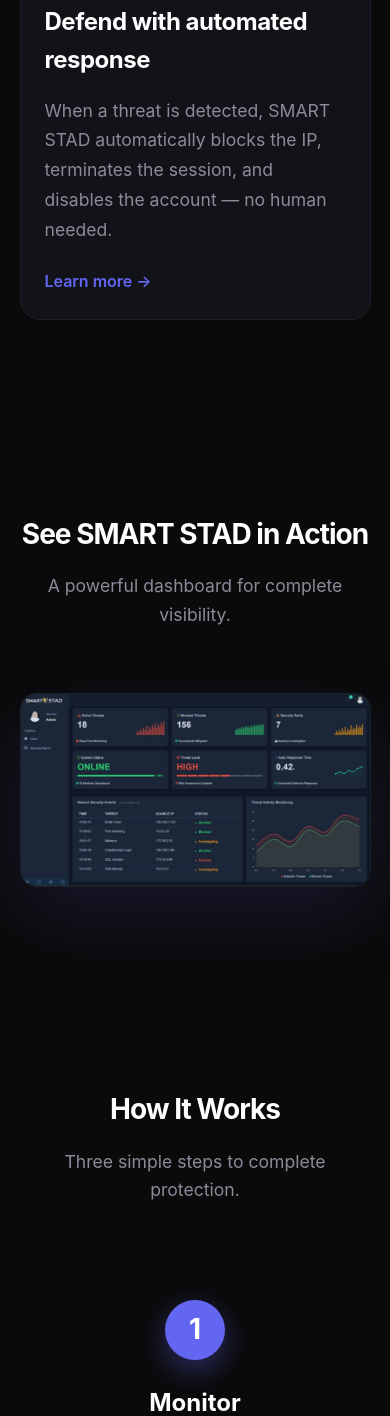
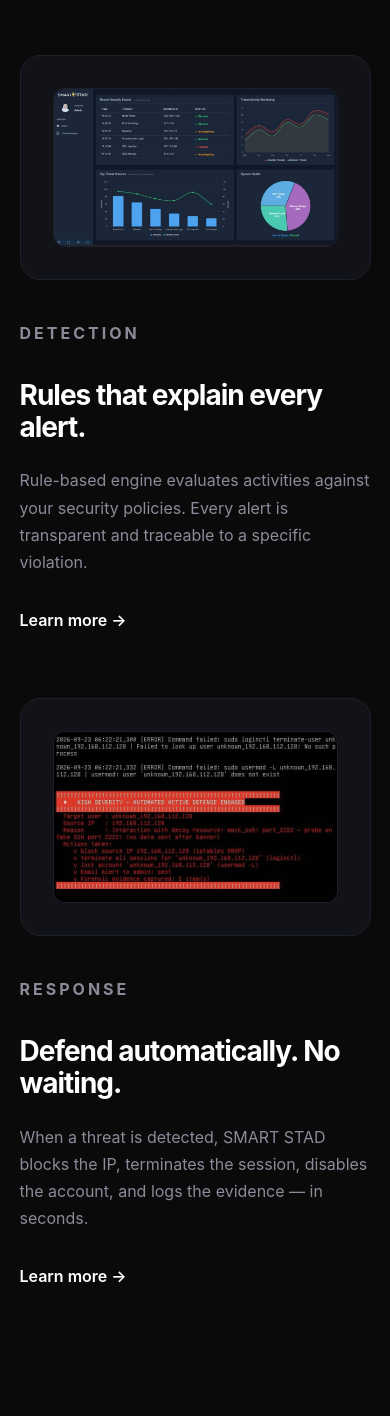
Before and after one commit to alissaazmizan-cloud/smart-stad, a Flask app: page / in a window 390 px wide; the page is wider, and only the part inside the window is pictured. Shown: the part 2576-3992 px from the top of that part. Run offline with Flask 3, Linux system fonts and the light colour scheme.

Commit message:
Add feature blocks section

```diff
--- a/static/css/landing.css
+++ b/static/css/landing.css
@@ -401,6 +401,119 @@ footer {
     opacity: 1;
     transform: translateY(0);
 }
+/* =========================== */
+/* FEATURE BLOCKS */
+/* =========================== */
+.feature-blocks {
+    padding: 6rem 5%;
+    max-width: 1200px;
+    margin: 0 auto;
+    display: flex;
+    flex-direction: column;
+    gap: 8rem;
+}
+
+.feature-block {
+    display: flex;
+    flex-direction: column;
+    gap: 2.5rem;
+}
+
+.feature-block-image {
+    background-color: var(--bg-card);
+    border: 1px solid var(--border);
+    border-radius: 20px;
+    padding: 4rem;
+    display: flex;
+    justify-content: center;
+    align-items: center;
+    transition: border-color 0.3s, box-shadow 0.3s;
+    position: relative;
+    overflow: hidden;
+}
+
+.feature-block-image::before {
+    content: '';
+    position: absolute;
+    top: 50%;
+    left: 50%;
+    transform: translate(-50%, -50%);
+    width: 60%;
+    height: 60%;
+    background: radial-gradient(circle, var(--accent-glow) 0%, rgba(0,0,0,0) 70%);
+    pointer-events: none;
+    z-index: 0;
+}
+
+.feature-block:hover .feature-block-image {
+    border-color: var(--accent);
+    box-shadow: 0 25px 70px var(--accent-glow);
+}
+
+.feature-block-image img {
+    width: 100%;
+    max-width: 900px;
+    border-radius: 12px;
+    border: 1px solid var(--border);
+    position: relative;
+    z-index: 1;
+}
+
+.feature-block-content {
+    max-width: 700px;
+}
+
+.feature-label {
+    font-size: 0.75rem;
+    letter-spacing: 3px;
+    color: var(--accent);
+    font-weight: 700;
+    margin-bottom: 1rem;
+}
+
+.feature-block-content h2 {
+    font-size: 2.5rem;
+    font-weight: 700;
+    line-height: 1.15;
+    letter-spacing: -1px;
+    margin-bottom: 1.5rem;
+}
+
+.feature-block-content p {
+    color: var(--text-secondary);
+    font-size: 1.15rem;
+    line-height: 1.7;
+    margin-bottom: 2rem;
+}
+
+.feature-link {
+    color: #ffffff;
+    text-decoration: none;
+    font-weight: 600;
+    font-size: 1rem;
+    transition: transform 0.2s;
+    display: inline-block;
+}
+
+.feature-link:hover {
+    transform: translateX(5px);
+}
+
+/* Mobile */
+@media (max-width: 768px) {
+    .feature-blocks {
+        gap: 4rem;
+    }
+    .feature-block-image {
+        padding: 2rem;
+    }
+    .feature-block-content h2 {
+        font-size: 1.75rem;
+    }
+    .feature-block-content p {
+        font-size: 1rem;
+    }
+}
 
 /* =========================== */
 /* MOBILE */
--- a/templates/landing.html
+++ b/templates/landing.html
@@ -29,46 +29,6 @@
     </div>
 </header>
 
-    <!-- FEATURE PROMO CARDS -->
-    <section class="features" id="features">
-
-        <!-- CARD 1 -->
-        <div class="promo-card">
-            <div class="promo-image">
-                <img src="{{ url_for('static', filename='images/feature-monitoring.png') }}" alt="User Activity Monitoring">
-            </div>
-            <div class="promo-content">
-                <h2>Monitor every user activity</h2>
-                <p>Track login times, file access, and command execution in real-time. SMART STAD watches what matters so nothing slips through.</p>
-                <a href="#" class="promo-link">Learn more →</a>
-            </div>
-        </div>
-
-        <!-- CARD 2 -->
-        <div class="promo-card">
-            <div class="promo-image">
-                <img src="{{ url_for('static', filename='images/feature-decoy.png') }}" alt="Deception Traps">
-            </div>
-            <div class="promo-content">
-                <h2>Trap attackers with decoys</h2>
-                <p>Deploy fake admin accounts and dummy files that attract intruders. Any interaction immediately flags malicious intent.</p>
-                <a href="#" class="promo-link">Learn more →</a>
-            </div>
-        </div>
-
-        <!-- CARD 3 -->
-        <div class="promo-card">
-            <div class="promo-image">
-                <img src="{{ url_for('static', filename='images/feature-ips.png') }}" alt="Automated IPS">
-            </div>
-            <div class="promo-content">
-                <h2>Defend with automated response</h2>
-                <p>When a threat is detected, SMART STAD automatically blocks the IP, terminates the session, and disables the account — no human needed.</p>
-                <a href="#" class="promo-link">Learn more →</a>
-            </div>
-        </div>
-
-    </section>
 
        <!-- DASHBOARD PREVIEW -->
     <section class="dashboard-preview">
@@ -80,7 +40,63 @@
         </div>
     </section>
 
-    <!-- HOW IT WORKS -->
+        <!-- FEATURE BLOCKS -->
+    <section class="feature-blocks">
+
+        <!-- BLOCK 1: MONITORING -->
+        <div class="feature-block">
+            <div class="feature-block-image">
+                <img src="{{ url_for('static', filename='images/feature-monitoring.png') }}" alt="User Activity Monitoring">
+            </div>
+            <div class="feature-block-content">
+                <p class="feature-label">MONITORING</p>
+                <h2>See every login, file, and command.</h2>
+                <p>Track user activities in real time — login times, file access, command execution, and application usage. Nothing slips through.</p>
+                <a href="#" class="feature-link">Learn more →</a>
+            </div>
+        </div>
+
+        <!-- BLOCK 2: DECEPTION -->
+        <div class="feature-block">
+            <div class="feature-block-image">
+                <img src="{{ url_for('static', filename='images/feature-decoy.png') }}" alt="Deception Traps">
+            </div>
+            <div class="feature-block-content">
+                <p class="feature-label">DECEPTION</p>
+                <h2>Trap attackers before they reach real data.</h2>
+                <p>Deploy fake admin accounts and dummy files that look valuable. Any interaction instantly flags malicious intent.</p>
+                <a href="#" class="feature-link">Learn more →</a>
+            </div>
+        </div>
+
+        <!-- BLOCK 3: DETECTION -->
+        <div class="feature-block">
+            <div class="feature-block-image">
+                <img src="{{ url_for('static', filename='images/feature-detection.png') }}" alt="Rule-Based Detection">
+            </div>
+            <div class="feature-block-content">
+                <p class="feature-label">DETECTION</p>
+                <h2>Rules that explain every alert.</h2>
+                <p>Rule-based engine evaluates activities against your security policies. Every alert is transparent and traceable to a specific violation.</p>
+                <a href="#" class="feature-link">Learn more →</a>
+            </div>
+        </div>
+
+        <!-- BLOCK 4: RESPONSE -->
+        <div class="feature-block">
+            <div class="feature-block-image">
+                <img src="{{ url_for('static', filename='images/feature-ips.png') }}" alt="Automated Response">
+            </div>
+            <div class="feature-block-content">
+                <p class="feature-label">RESPONSE</p>
+                <h2>Defend automatically. No waiting.</h2>
+                <p>When a threat is detected, SMART STAD blocks the IP, terminates the session, disables the account, and logs the evidence — in seconds.</p>
+                <a href="#" class="feature-link">Learn more →</a>
+            </div>
+        </div>
+
+    </section>
+
     <!-- HOW IT WORKS -->
     <section class="how-it-works">
         <h2 class="section-title">How It Works</h2>
```
Also changed, not shown: static/images/feature-decoy.png (added), static/images/feature-detection.png (added), static/images/feature-ips.png (added), static/images/feature-monitoring.png (added).
